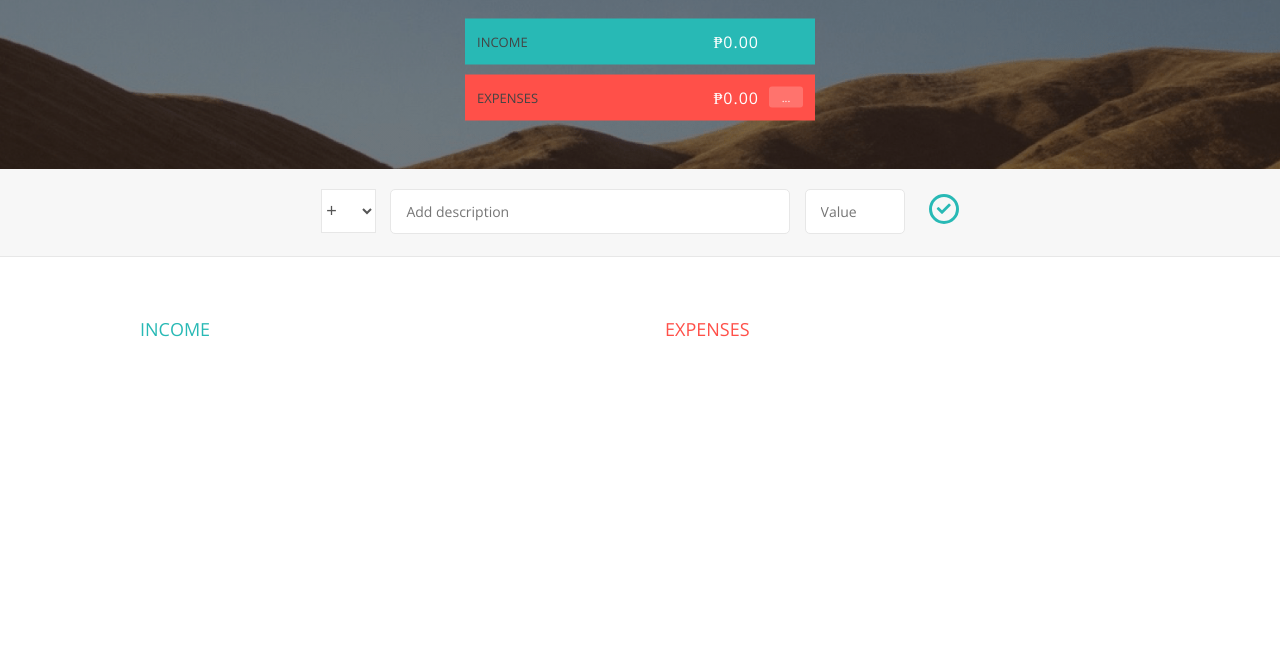
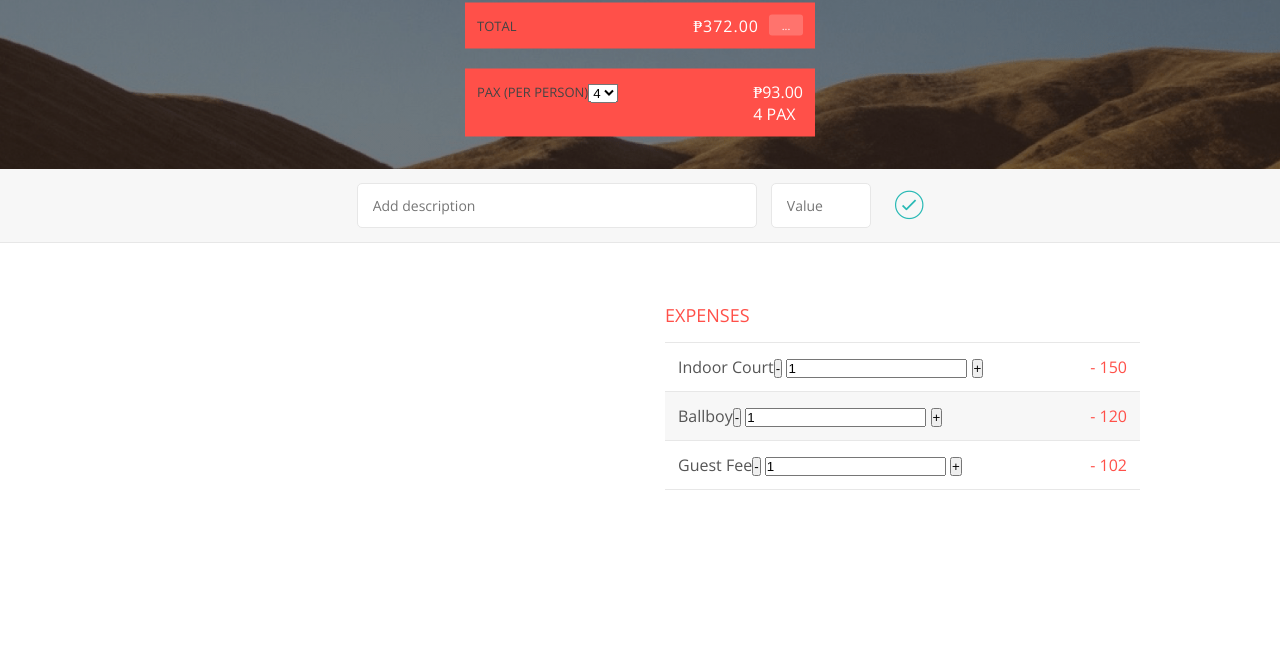
Before and after one commit to equeferrer/equeferrer.github.io, a plain HTML site: page Budgety/index.html in a window 1280 px wide. Shown: the part 151-800 px from the top of the page. Drawn offline with nearby package versions, Linux system fonts and the light colour scheme.

Commit message:
draft tennis expenses calc

```diff
--- a/Budgety/index.html
+++ b/Budgety/index.html
@@ -4,21 +4,20 @@
         <meta charset="UTF-8">
         <link href="https://fonts.googleapis.com/css?family=Open+Sans:100,300,400,600" rel="stylesheet" type="text/css">
         <link href="http://code.ionicframework.com/ionicons/2.0.1/css/ionicons.min.css" rel="stylesheet" type="text/css">
-        <link rel="stylesheet" href="//use.fontawesome.com/releases/v5.0.7/css/all.css">
         <link type="text/css" rel="stylesheet" href="style.css">
-        <title>Budgety</title>
+        <title>Tennis Budgety</title>
     </head>
     <body>
 
         <div class="top">
             <div class="budget">
                 <div class="budget__title">
-                    Available Budget in <span class="budget__title--month">%Month%</span>:
+                    Expense Calculator App:
                 </div>
 
                 <div class="budget__value">+ 2,345.64</div>
 
-                <div class="budget__income clearfix">
+                <div class="budget__income clearfix" style="display: none">
                     <div class="budget__income--text">Income</div>
                     <div class="right">
                         <div class="budget__income--value">+ 4,300.00</div>
@@ -27,10 +26,25 @@
                 </div>
 
                 <div class="budget__expenses clearfix">
-                    <div class="budget__expenses--text">Expenses</div>
+                    <div class="budget__expenses--text">TOTAL</div>
                     <div class="right clearfix">
                         <div class="budget__expenses--value">- 1,954.36</div>
                         <div class="budget__expenses--percentage">45%</div>
+                    </div>
+                </div>
+
+                <div class="budget__expenses clearfix" style="margin-top: 20px">
+                    <select class="add__number__of__people">
+                        <option value="2">2</option>
+                        <option value="3">3</option>
+                        <option value="4" selected>4</option>
+                        <option value="5">5</option>
+                        <option value="6">6</option>
+                    </select>
+                    <div class="budget__expenses--text">PAX (Per person)</div>
+                    <div class="right clearfix">
+                        <div class="budget__expenses--value-per-people">- 1,954.36</div>
+                        <div class="budget__expenses--number-of-people">45%</div>
                     </div>
                 </div>
             </div>
@@ -41,43 +55,52 @@
         <div class="bottom">
             <div class="add">
                 <div class="add__container">
-                    <select class="add__type">
-                        <option value="inc" selected>+</option>
-                        <option value="exp">-</option>
+                    <select class="add__type" style="display:none">
+                        <option value="inc">+</option>
+                        <option value="exp" selected>-</option>
                     </select>
                     <input type="text" class="add__description" placeholder="Add description">
                     <input type="number" class="add__value" placeholder="Value">
-                    <button class="add__btn"><i class="fas fa-check"></i></button>
+                    <button class="add__btn"><i class="ion-ios-checkmark-outline"></i></button>
                 </div>
             </div>
 
             <div class="container clearfix">
                 <div class="income">
-                    <h2 class="icome__title">Income</h2>
+                    <h2 class="income__title"></h2>
 
                     <div class="income__list">
 
-                        <!--
-                        <div class="item clearfix" id="income-0">
-                            <div class="item__description">Salary</div>
+
+                        <!-- <div class="item clearfix" id="expense-0">
+                            <div class="item__description">Indoor Court/Hour</div>
                             <div class="right clearfix">
-                                <div class="item__value">+ 2,100.00</div>
-                                <div class="item__delete">
-                                    <button class="item__delete--btn"><i class="ion-ios-close-outline"></i></button>
-                                </div>
+                                <div class="item__value">150.00</div>
+                            </div>
+                            <div class="item__delete">
+                                <button class="item__delete--btn"><i class="ion-ios-close-outline"></i></button>
                             </div>
                         </div>
 
-                        <div class="item clearfix" id="income-1">
-                            <div class="item__description">Sold car</div>
+                        <div class="item clearfix" id="expense-1">
+                            <div class="item__description">Ballboy/Hour</div>
                             <div class="right clearfix">
-                                <div class="item__value">+ 1,500.00</div>
-                                <div class="item__delete">
-                                    <button class="item__delete--btn"><i class="ion-ios-close-outline"></i></button>
-                                </div>
+                                <div class="item__value">120.00</div>
+                            </div>
+                            <div class="item__delete">
+                                <button class="item__delete--btn"><i class="ion-ios-close-outline"></i></button>
                             </div>
                         </div>
-                        -->
+
+                        <div class="item clearfix" id="expense-2">
+                            <div class="item__description">Guest Fee/Hour</div>
+                            <div class="right clearfix">
+                                <div class="item__value">102.00</div>
+                            </div>
+                            <div class="item__delete">
+                                <button class="item__delete--btn"><i class="ion-ios-close-outline"></i></button>
+                            </div>
+                        </div> -->
 
                     </div>
                 </div>
@@ -89,29 +112,35 @@
 
                     <div class="expenses__list">
 
-                        <!--
-                        <div class="item clearfix" id="expense-0">
-                            <div class="item__description">Apartment rent</div>
+                        <div class="item clearfix" id="expense-1234">
+                            <div class="item__description">Indoor Court</div>
                             <div class="right clearfix">
-                                <div class="item__value">- 900.00</div>
-                                <div class="item__percentage">21%</div>
-                                <div class="item__delete">
-                                    <button class="item__delete--btn"><i class="ion-ios-close-outline"></i></button>
-                                </div>
+                                <div class="item__value">150</div>
                             </div>
+                            <input type="button" class='quantity__info-buttons btn-tiny' value="-"/>
+                            <input type="number" class="item__quantity" id="150" min="0" step="0.5" value="1" placeholder="Qty">
+                            <input type="button" class='quantity__info-buttons btn-tiny' value="+"/>
                         </div>
 
-                        <div class="item clearfix" id="expense-1">
-                            <div class="item__description">Grocery shopping</div>
+                        <div class="item clearfix" id="expense-1235">
+                            <div class="item__description">Ballboy</div>
                             <div class="right clearfix">
-                                <div class="item__value">- 435.28</div>
-                                <div class="item__percentage">10%</div>
-                                <div class="item__delete">
-                                    <button class="item__delete--btn"><i class="ion-ios-close-outline"></i></button>
-                                </div>
+                                <div class="item__value">120</div>
                             </div>
+                            <input type="button" class='quantity__info-buttons btn-tiny' value="-"/>
+                            <input type="number" class="item__quantity" id="120" min="0" step="0.5" value="1" placeholder="Qty">
+                            <input type="button" class='quantity__info-buttons btn-tiny' value="+"/>
                         </div>
-                        -->
+
+                        <div class="item clearfix" id="expense-1236 ">
+                            <div class="item__description">Guest Fee</div>
+                            <div class="right clearfix">
+                                <div class="item__value">102</div>
+                            </div>
+                            <input type="button" class='quantity__info-buttons btn-tiny' value="-"/>
+                            <input type="number" class="item__quantity" id="102" min="0" step="0.5" value="1" placeholder="Qty">
+                            <input type="button" class='quantity__info-buttons btn-tiny' value="+"/>
+                        </div>
 
                     </div>
                 </div>
```
